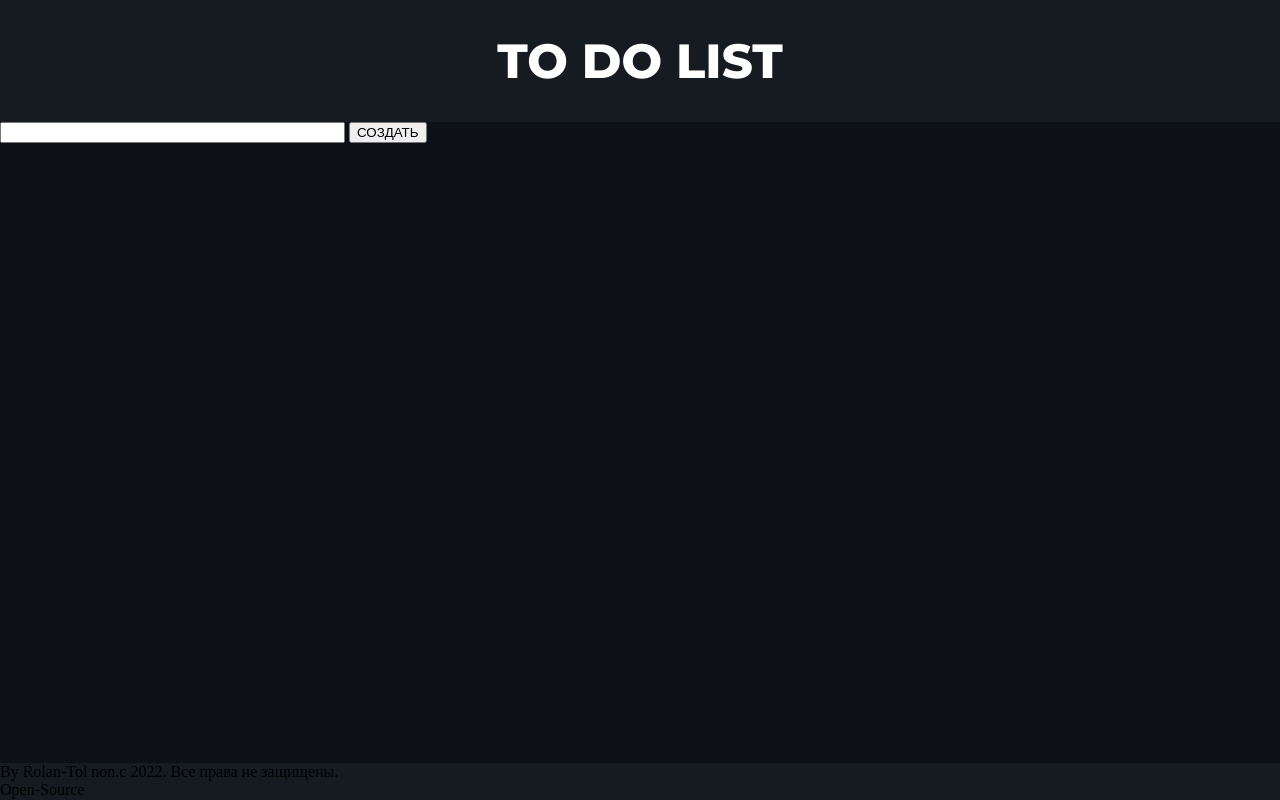
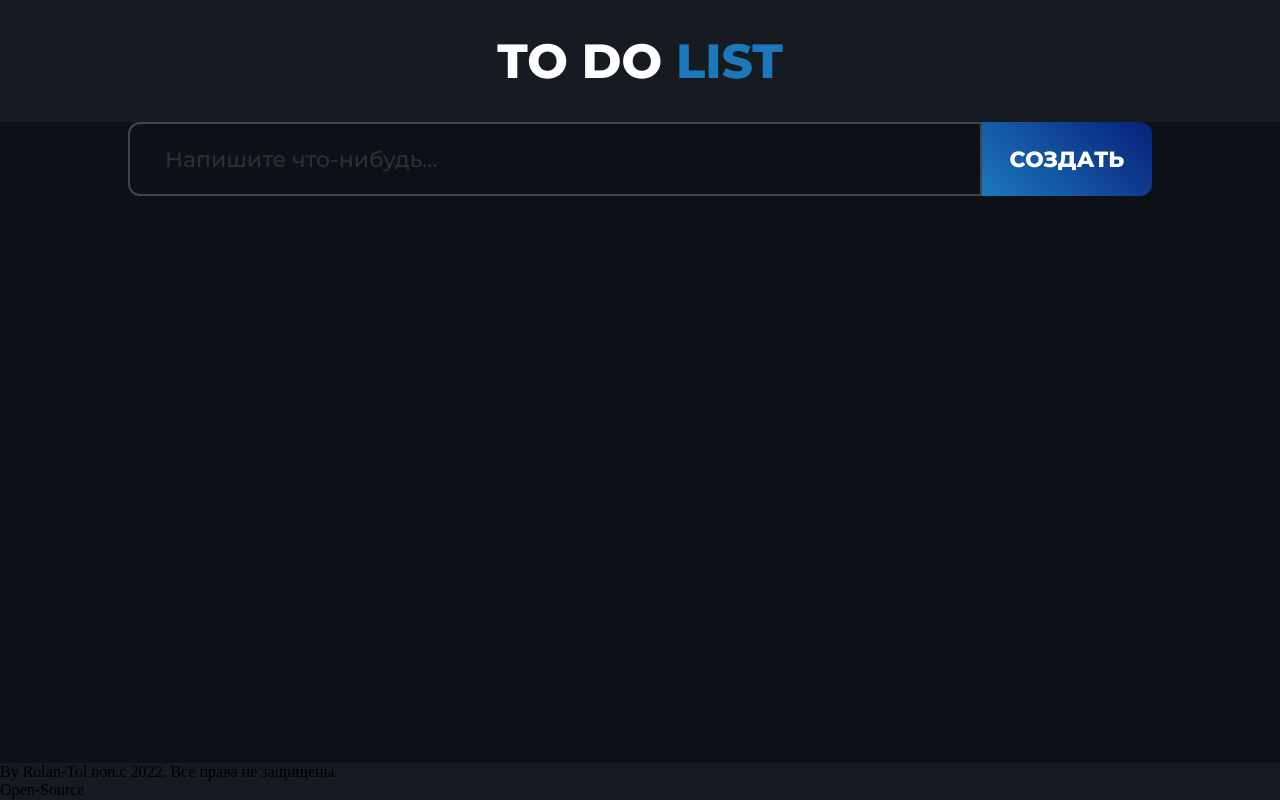
Before and after one commit to Rolan-Tol/ToDoList, a plain HTML site: page index.html in a window 1280 px wide. Drawn offline with Linux system fonts and the light colour scheme.

Commit message:
add style input

```diff
--- a/index.html
+++ b/index.html
@@ -9,10 +9,11 @@
 </head>
 <body>
     <div class="div" id="wrap">
-        <header><div class="header-title">TO DO LIST</div></header>
+        <header><div class="header-title">TO DO <span>LIST</span></div></header>
         <main>
-        <div class="main-input">
-                <input type="text" size="40px">
+        <div class="wrapper">
+            <div class="main-input">
+                <input type="text" size="40px" placeholder="Напишите что-нибудь...">
                 <button>СОЗДАТЬ</button>
             </div>
             <div class="task">
@@ -24,7 +25,9 @@
                 <div class="check-box">
                     <img src="" alt="" class="check-img">
                 </div>
-    </div>
+            </div>
+        </div>
+
     </main>
     </div>
     <footer class="footer">
--- a/styles/style.scss
+++ b/styles/style.scss
@@ -12,6 +12,11 @@
     font-family: MontserratThin;
     src: url(../fonts/Montserrat-Thin.ttf);
 }
+
+*, *::before, *::after {
+    box-sizing: border-box;
+  }
+
 html {
     height: 100%;
 }
@@ -34,6 +39,8 @@ header {
 }
 
 main {
+    display: flex;
+    justify-content: center;
     padding-bottom: 37px;
 }
 
@@ -42,6 +49,45 @@ main {
     font-size: 48px;
     color: white;
     padding: 32px;
+    span {
+        color: #1C78BB;
+    }
+}
+
+.wrapper {
+    display: flex;
+    flex-direction: column;
+    width: 80%;
+}
+
+.main-input {
+    display: flex;
+    input {
+        display: flex;
+        flex-direction: row;
+        font-family: MontserratMedium;
+        font-size: 22px;
+        color: #b4bcc6;
+        width: 100%;
+        height: 50px;
+        padding: 35px;
+        background-color: transparent;
+        border: 2px solid #42464b;
+        border-radius: 12px 0 0 12px;
+    }
+    input::placeholder {
+        color: #2d3033;
+    }
+    button {
+        font-family: MontserratExtraBold;
+        font-size: 22px;
+        color: white;
+        background: linear-gradient(45deg, #1C78BB, #072079);
+        width: 20%;
+        border: none;
+        border-radius: 0 12px 12px 0;
+        cursor: pointer;
+    }
 }
 
 footer {
```
Also changed, not shown: styles/style.css.
